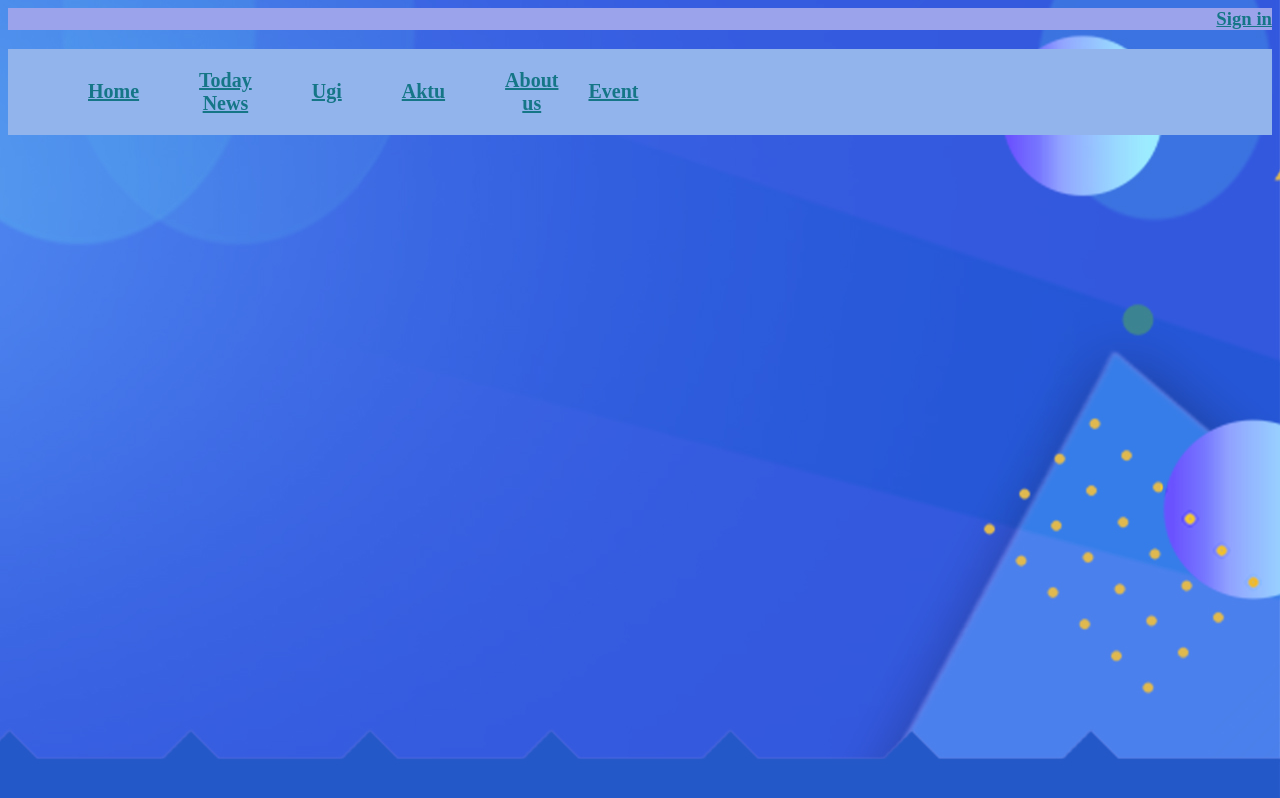
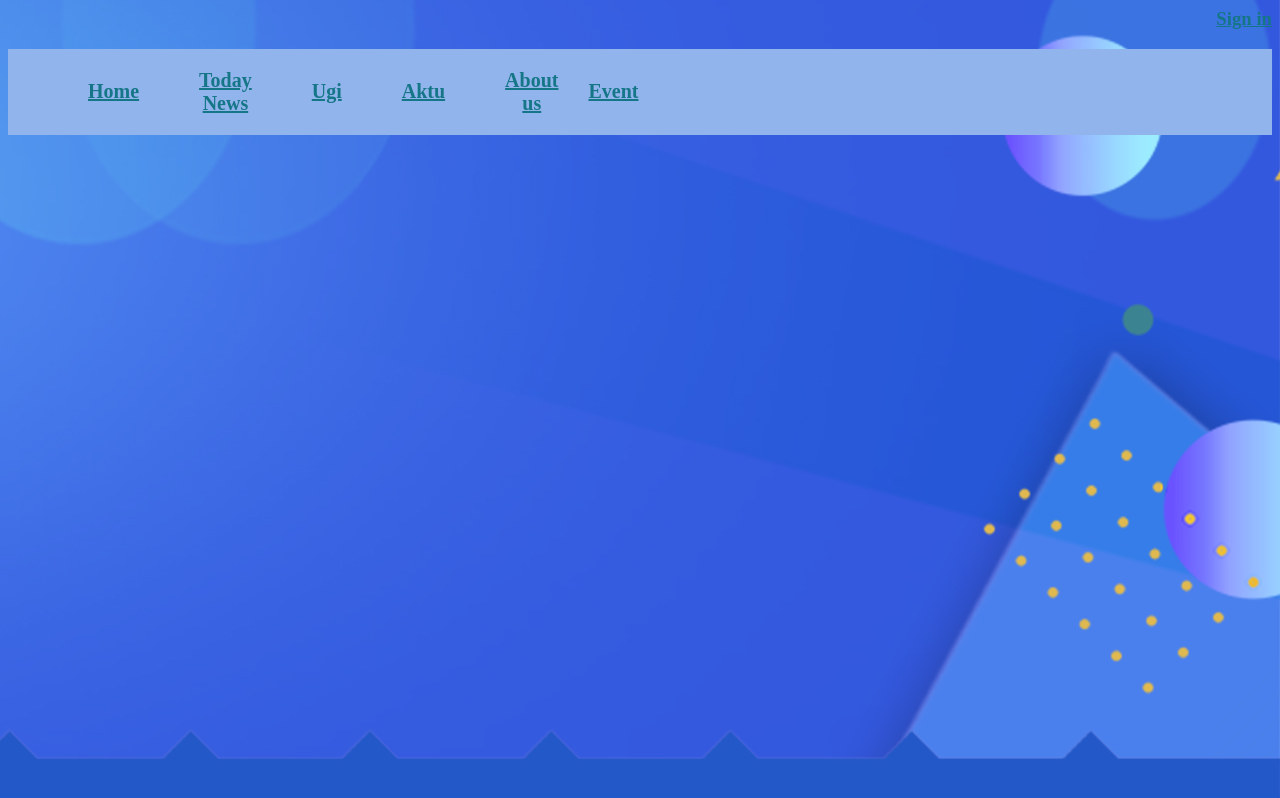
Before and after one commit to Harshit4141/news1, a plain HTML site: page index.html in a window 1280 px wide. Drawn offline with Linux system fonts and the light colour scheme.

Commit message:
Update index.html

```diff
--- a/index.html
+++ b/index.html
@@ -18,7 +18,7 @@ background-attachment:fixed;
     }
     .j{
         text-align:right;
-        background-color:9BA3EB;
+
       }
         a:link{color:rgb(21, 118, 135);}
         a:visited{color:rgb(125, 122, 122);}
```
